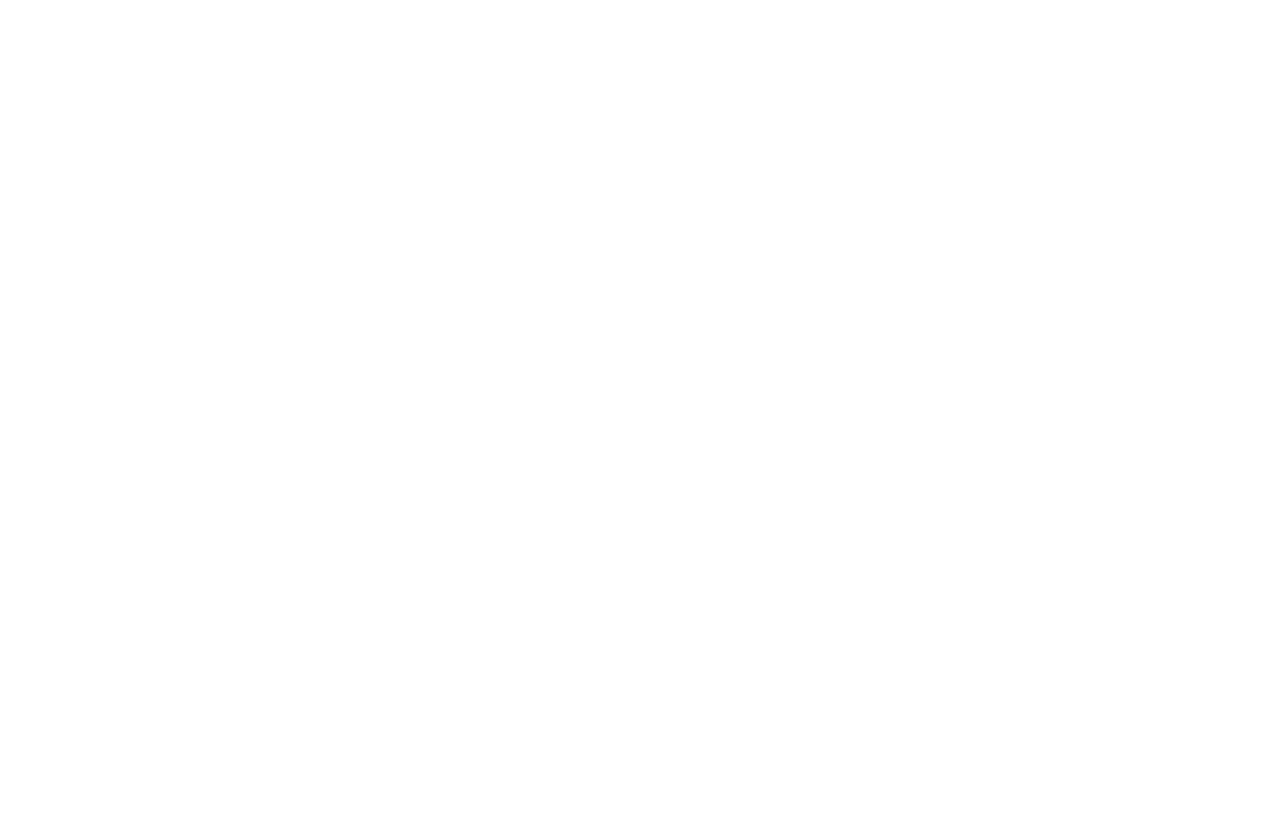
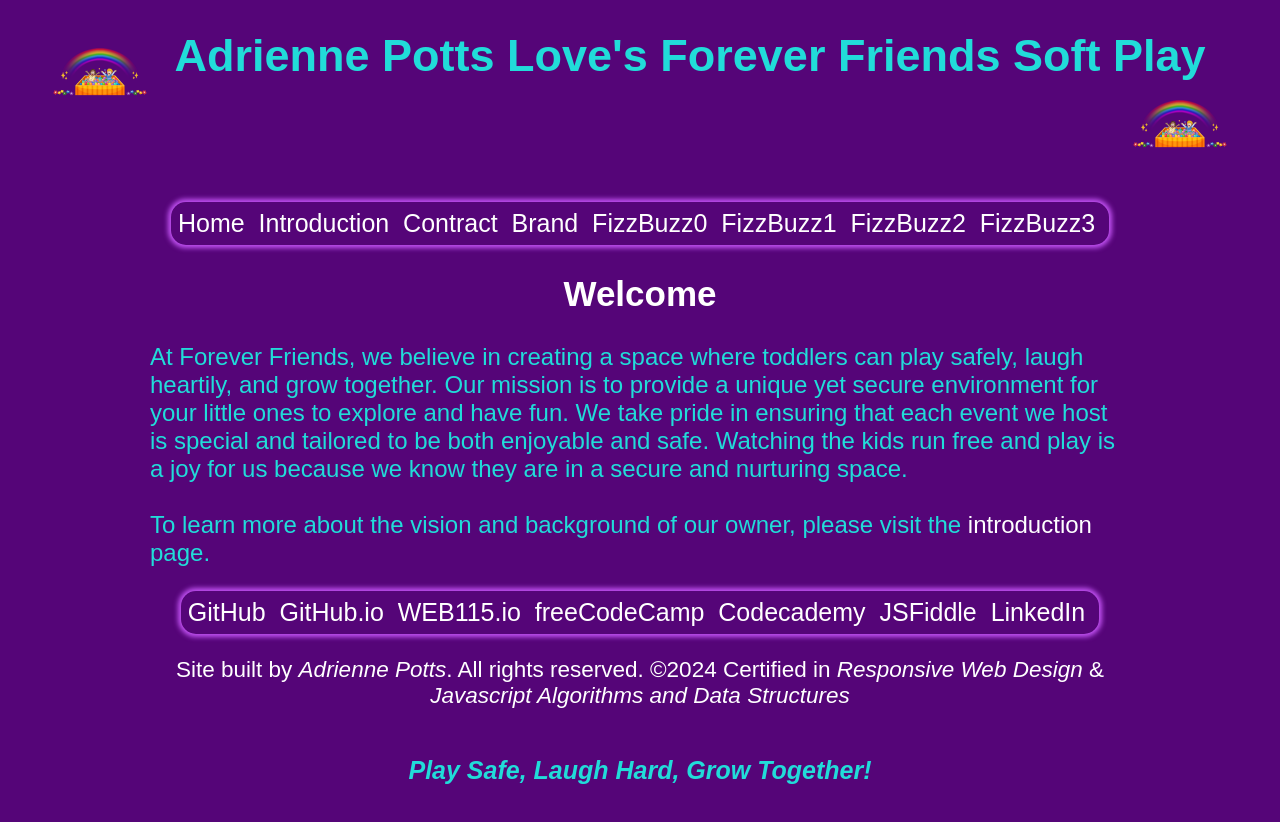
Before and after one commit to Apotts00/web115, a plain HTML site: page index.html in a window 1280 px wide. Before the commit the page ends 800 px from the top, so only its background shows below. Drawn offline with Linux system fonts and the light colour scheme.

Commit message:
Update default.css

```diff
--- a/styles/default.css
+++ b/styles/default.css
@@ -6,7 +6,7 @@
 	padding: 0;
 	font-size: 100%;
 	text-align: left;
-    display: none;
+    display: .inline;
     justify-content: center;
     align-items: center;
     max-height: 100vh;
```
